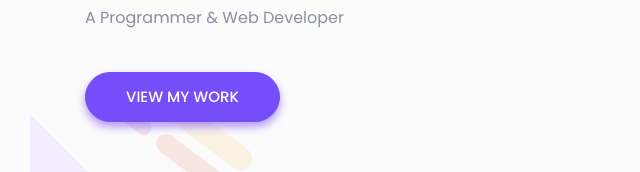
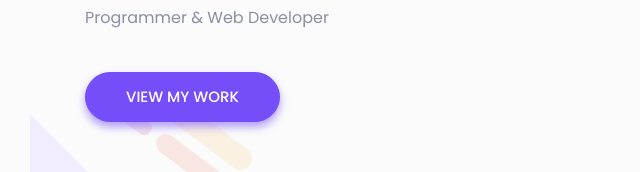
Before and after one commit to gagan31799/gagan31799.github.io, a plain HTML site: page index.html in a window 1280 px wide. Shown: the part 461-633 px from the top of the page, 0-640 px from the left. Drawn offline with nearby package versions, Linux system fonts and the light colour scheme; files whose address does not match are found by name.

Commit message:
Update index.html

```diff
--- a/index.html
+++ b/index.html
@@ -124,7 +124,7 @@
                         <div class="header-content-right">
                             <h4 class="sub-title">Hello, I’m</h4>
                             <h1 class="title">GaganDeep</h1>
-                            <p>A Programmer & Web Developer</p>
+                            <p>Programmer & Web Developer</p>
                             <a class="main-btn" href="#work">View my Work</a>
                         </div> <!-- header content right -->
                     </div>
```
